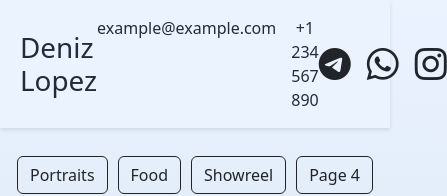
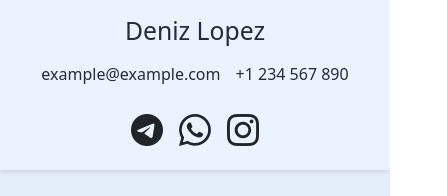
Before and after one commit to lopezdeniz/VisualCraft, a Nuxt app: page / in a window 390 px wide. Shown: the top 196 px of the page, 447 px wide, since content can reach past the window. Built offline with nearby package versions, Linux system fonts and the light colour scheme.

Commit message:
add media for header

```diff
--- a/components/Header.vue
+++ b/components/Header.vue
@@ -1,20 +1,19 @@
 <template>
-
-<header class="header  py-3">
-  <div class="container d-flex justify-content-between align-items-center">
-    <!-- Имя слева -->
+<header class="header py-3">
+  <div class="container d-flex flex-column flex-md-row justify-content-between align-items-center">
+    <!-- Имя -->
     <div class="name">
-      <h1 class="m-0">Deniz Lopez</h1>
+      <h2 class="m-0 text-center text-md-start">Deniz Lopez</h2>
     </div>
 
-    <!-- Email и телефон по центру -->
-    <div class="contacts text-center">
+    <!-- Email и телефон -->
+    <div class="contacts text-center mt-3 mt-md-0">
       <a class="d-block mb-1" href="mailto:example@example.com">example@example.com</a>
       <a class="d-block" href="tel:+1234567890">+1 234 567 890</a>
     </div>
 
-    <!-- Социальные сети справа -->
-    <div class="social-media d-flex align-items-center">
+    <!-- Социальные сети -->
+    <div class="social-media d-flex justify-content-center justify-content-md-end align-items-center mt-3 mt-md-0">
       <a href="https://t.me/yourtelegram" target="_blank" class="text-dark me-3">
         <i class="bi bi-telegram" style="font-size: 2rem;"></i>
       </a>
@@ -70,4 +69,22 @@
   .contacts a:hover {
     color: #6e7b8b; /* Цвет при наведении */
   }
+
+
+
+  /* Адаптация для мобильных устройств */
+@media (max-width: 768px) {
+  .header .name {
+    text-align: center;
+  }
+
+  .header .contacts {
+    margin-top: 1rem;
+  }
+
+  .header .social-media {
+    margin-top: 1rem;
+    justify-content: center;
+  }
+}
   </style>
```
